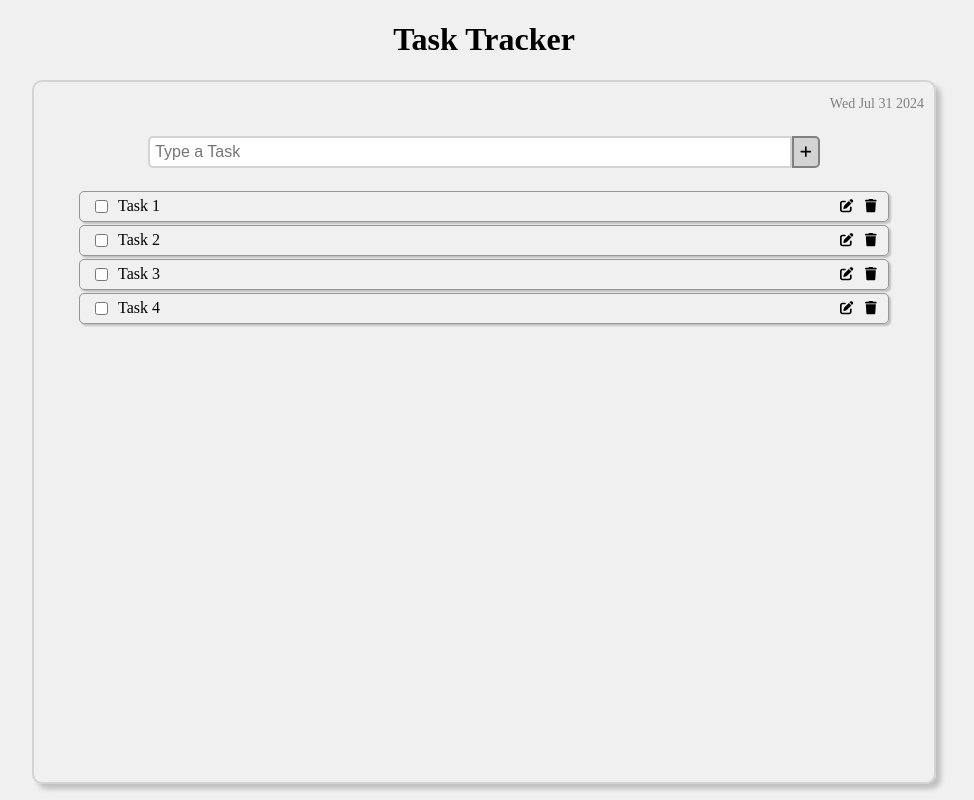
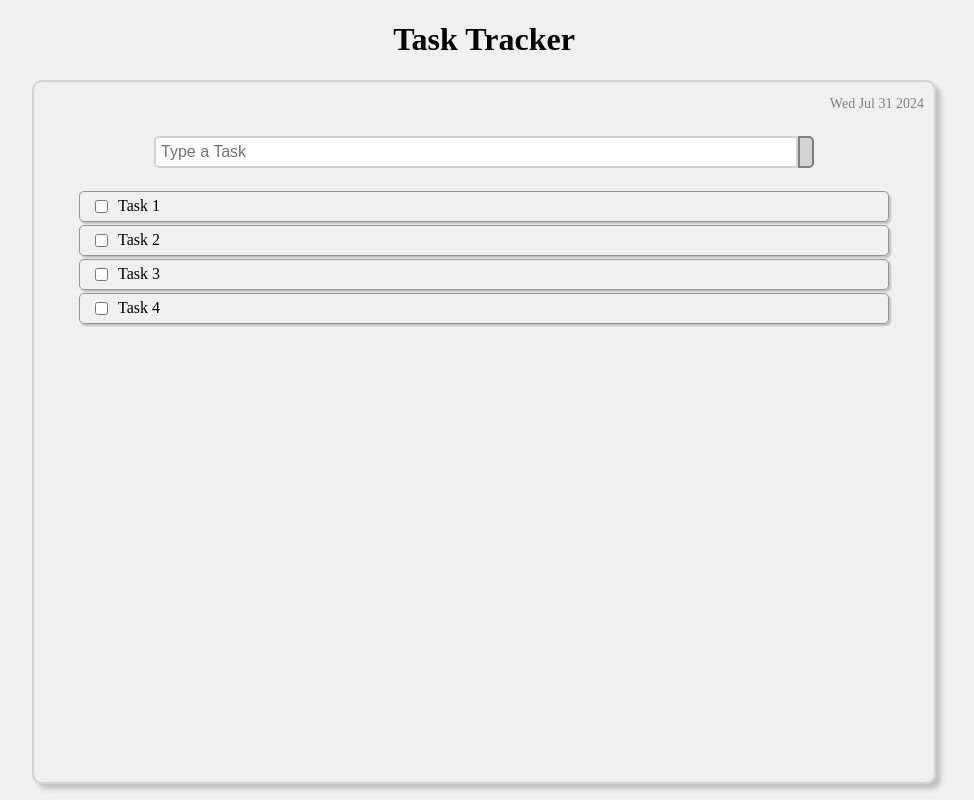
Before and after one commit to dfiallo35/TaskTracker, an Angular app in the folder frontend/: page / in a window 1280 px wide. Shown: the whole page, without its empty margins (156-1130 px from the left). Built offline with nearby package versions, Linux system fonts and the light colour scheme.

Commit message:
delete fontawesome

```diff
--- a/frontend/src/app/components/task-list/task-list.component.html
+++ b/frontend/src/app/components/task-list/task-list.component.html
@@ -7,7 +7,7 @@
   <div class="task-input">
     <input type="text" #inputTask placeholder="Type a Task" required>
     <button type="button" (click)="addTask(inputTask)" >
-      <fa-icon [icon]="faPlus"></fa-icon>
+      <!-- <fa-icon [icon]="faPlus"></fa-icon> -->
     </button>
   </div>
 
--- a/frontend/src/app/components/task-list/task-list.component.ts
+++ b/frontend/src/app/components/task-list/task-list.component.ts
@@ -3,13 +3,13 @@ import { Task } from '../../services/task';
 import { TaskComponent } from "../task/task.component";
 import { CommonModule } from '@angular/common';
 import { TaskService } from '../../services/task.service';
-import { FontAwesomeModule } from '@fortawesome/angular-fontawesome';
-import { faPlus } from '@fortawesome/free-solid-svg-icons';
+// import { FontAwesomeModule } from '@fortawesome/angular-fontawesome';
+// import { faPlus } from '@fortawesome/free-solid-svg-icons';
 
 @Component({
   selector: 'app-task-list',
   standalone: true,
-  imports: [TaskComponent, CommonModule, FontAwesomeModule],
+  imports: [TaskComponent, CommonModule],
   templateUrl: './task-list.component.html',
   styleUrl: './task-list.component.css'
 })
@@ -18,7 +18,7 @@ export class TaskListComponent {
   taskList: Task[] = [];
 
   // ICONS
-  faPlus = faPlus;
+  // faPlus = faPlus;
 
   constructor() {
     this.taskList = this.taskService.getAllTasks();
--- a/frontend/src/app/components/task/task.component.html
+++ b/frontend/src/app/components/task/task.component.html
@@ -2,9 +2,9 @@
     <input class="task-checkbox" type="checkbox" >
     <label>{{task.name}}</label>
     <button class="task-edit" type="button" (click)="editTask(task)">
-        <fa-icon [icon]="faEdit"></fa-icon>
+        <!-- <fa-icon [icon]="faEdit"></fa-icon> -->
     </button>
     <button class="task-delete" type="button" (click)="deleteTask(task)">
-        <fa-icon [icon]="faTrash"></fa-icon>
+        <!-- <fa-icon [icon]="faTrash"></fa-icon> -->
     </button>
 </div>
--- a/frontend/src/app/components/task/task.component.ts
+++ b/frontend/src/app/components/task/task.component.ts
@@ -1,24 +1,24 @@
 import { Component, inject } from '@angular/core';
 import { Input } from '@angular/core';
 import { Task } from '../../services/task';
-import {FontAwesomeModule} from '@fortawesome/angular-fontawesome';
-import { faEdit } from '@fortawesome/free-solid-svg-icons';
-import { faTrash } from '@fortawesome/free-solid-svg-icons';
+// import {FontAwesomeModule} from '@fortawesome/angular-fontawesome';
+// import { faEdit } from '@fortawesome/free-solid-svg-icons';
+// import { faTrash } from '@fortawesome/free-solid-svg-icons';
 import { TaskService } from '../../services/task.service';
 
 
 @Component({
   selector: 'app-task',
   standalone: true,
-  imports: [FontAwesomeModule],
+  imports: [],
   templateUrl: './task.component.html',
   styleUrl: './task.component.css'
 })
 export class TaskComponent {
   @Input() task!:Task;
   taskService: TaskService = inject(TaskService);
-  faEdit = faEdit;
-  faTrash = faTrash;
+  // faEdit = faEdit;
+  // faTrash = faTrash;
   editTask(task:Task){
 
   }
```
